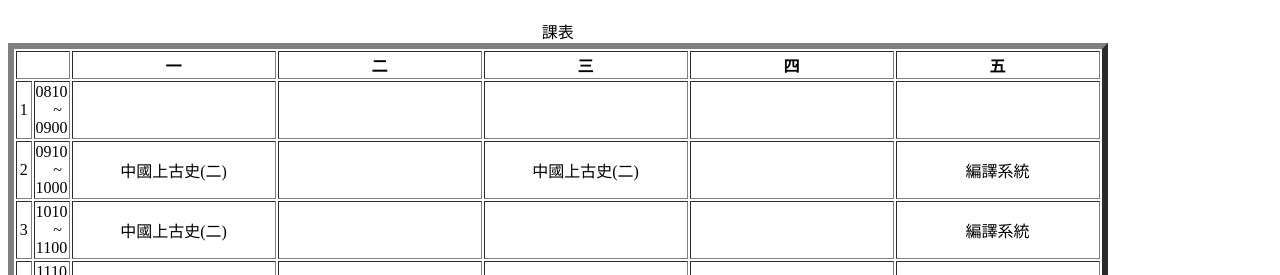
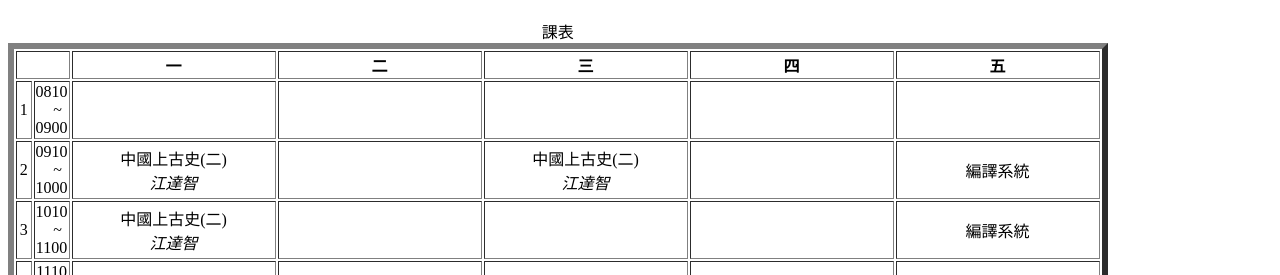
Before and after one commit to michaelliao0826/michaelliao0826.github.io, a plain HTML site: page index.html in a window 1280 px wide. Shown: the part 525-800 px from the top of the page. Drawn offline with Linux system fonts and the light colour scheme.

Commit message:
Update index.html

```diff
--- a/index.html
+++ b/index.html
@@ -41,16 +41,16 @@
          <tr>
            <td align="center" valign="center">2</td>
            <td align="center" valign="center">0910<br>&nbsp;&nbsp;&nbsp;~<br>1000</td>
-           <td width="200px" align="center" valign="center">中國上古史(二)</td>
+           <td width="200px" align="center" valign="center">中國上古史(二)<br><i>江達智</i></td>
            <td width="200px" ></td>
-           <td width="200px" align="center" valign="center">中國上古史(二)</td>
+           <td width="200px" align="center" valign="center">中國上古史(二)<br><i>江達智</i></i></td>
            <td width="200px" ></td>
            <td width="200px" align="center" valign="center">編譯系統</td>
          </tr>
          <tr>
            <td align="center" valign="center">3</td>
            <td align="center" valign="center">1010<br>&nbsp;&nbsp;&nbsp;~<br>1100</td>
-           <td width="200px" align="center" valign="center">中國上古史(二)</td>
+           <td width="200px" align="center" valign="center">中國上古史(二)<br><i>江達智</i></td>
            <td width="200px" ></td>
            <td width="200px" ></td>
            <td width="200px" ></td>
```
